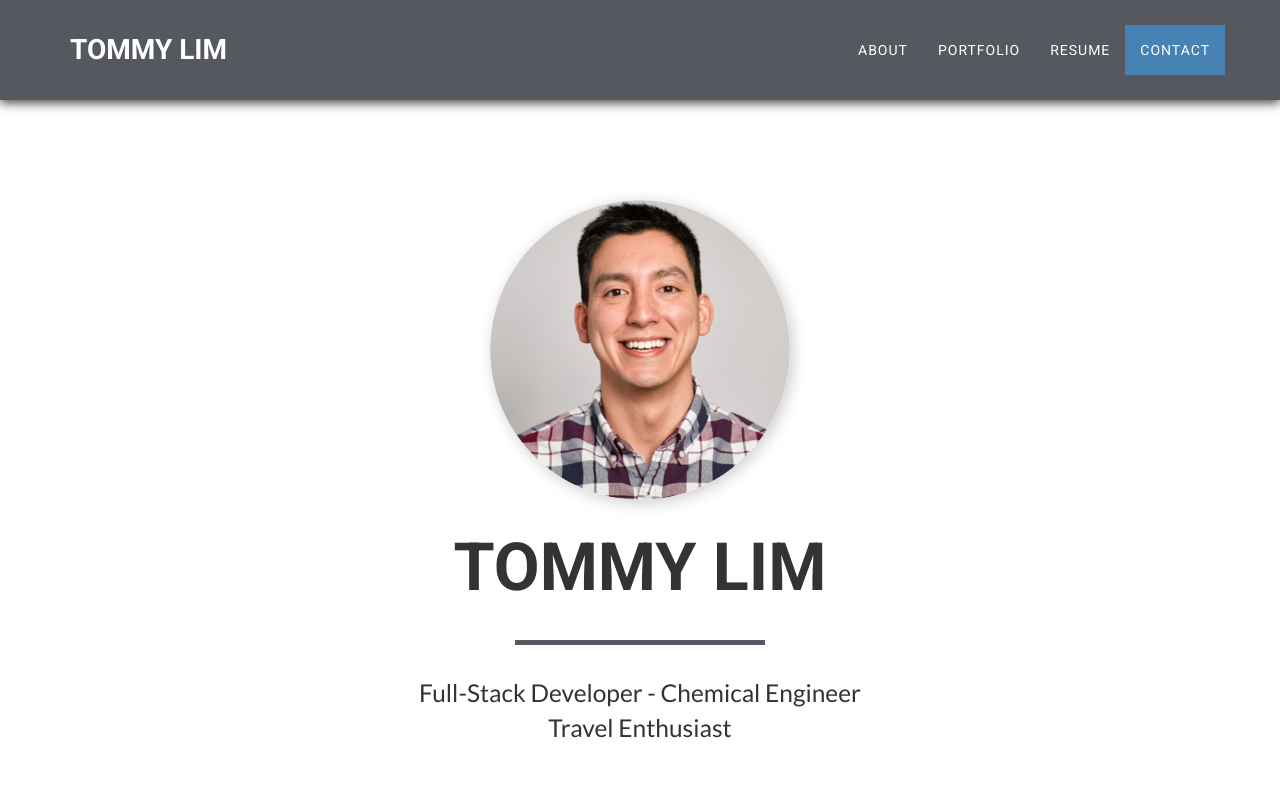
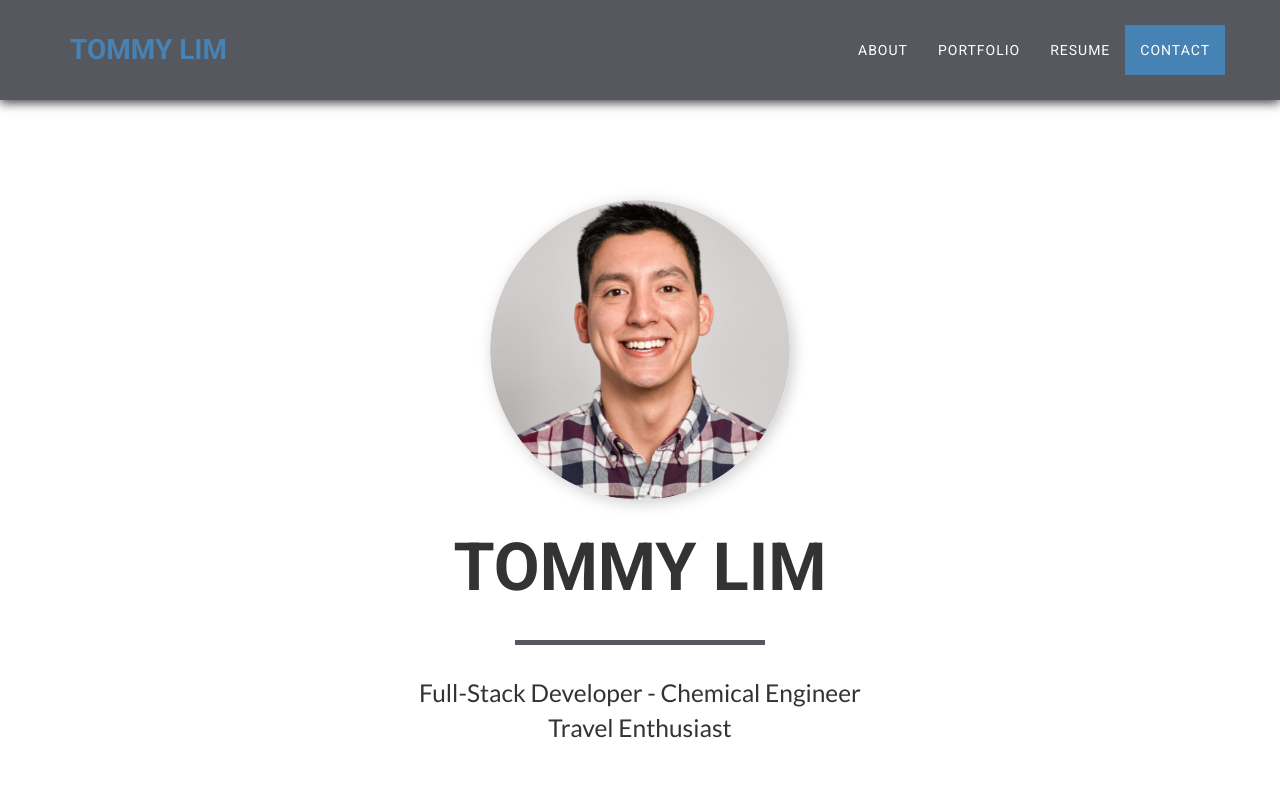
Before and after one commit to Tommy-Lim/tommy-lim.github.io, a plain HTML site: page index.html in a window 1280 px wide. In both pictures the pointer is over the link "TOMMY LIM". Shown: the top 800 px of the page. Drawn offline with nearby package versions, Linux system fonts and the light colour scheme.

```diff
--- a/css/style.css
+++ b/css/style.css
@@ -129,7 +129,7 @@
 }
 .navbar-custom .navbar-brand.logo-name{
   font-weight: 700;
-  color: steelblue;
+  /*color: steelblue;*/
 }
 .navbar-custom a:focus {
   outline: none;
@@ -141,7 +141,7 @@
 .navbar-custom .navbar-brand:focus,
 .navbar-custom .navbar-brand:active,
 .navbar-custom .navbar-brand.active {
-  color: white;
+  color: steelblue;
 }
 .navbar-custom .navbar-nav {
   letter-spacing: 1px;
```
